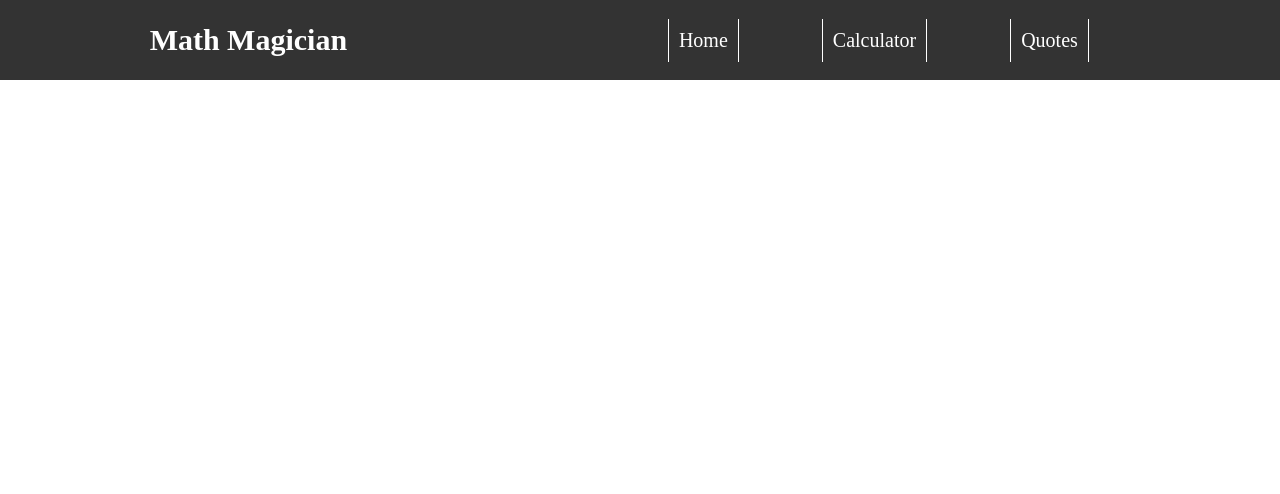
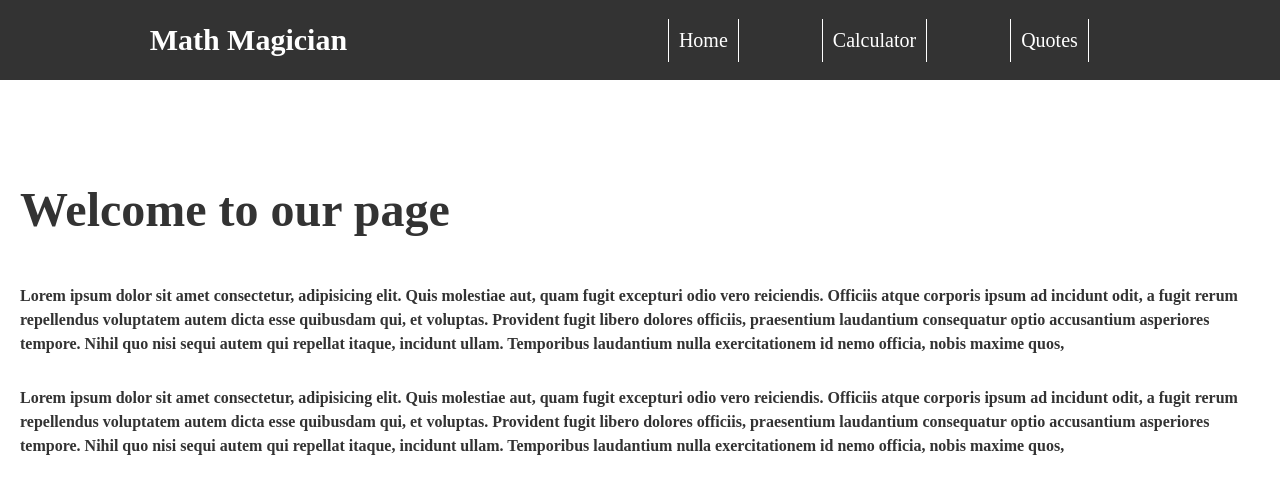
Before and after one commit to jheart-vic/Math-Magicians, a React (Create React App) app: page / in a window 1280 px wide. Shown: the top 494 px of the page. Built offline with nearby package versions, Linux system fonts and the light colour scheme.

Commit message:
Made home default view

```diff
--- a/src/App.js
+++ b/src/App.js
@@ -11,7 +11,7 @@
       <div className="App">
         <Nav />
         <Routes>
-          <Route path="/home" exact element={<Home />} />
+          <Route exact path="/" element={<Home />} />
           <Route path="/quote" element={<Quote />} />
           <Route path="/calculator" element={<Calculator />} />
         </Routes>
--- a/src/components/Navbar/Nav.js
+++ b/src/components/Navbar/Nav.js
@@ -12,7 +12,7 @@
     <nav className="nav">
       <h1>Math Magician</h1>
       <ul className="nav-ul">
-        <Link style={navStyle} to="/home">
+        <Link style={navStyle} to="/">
           <li>Home</li>
         </Link>
         <Link style={navStyle} to="/calculator">
```
